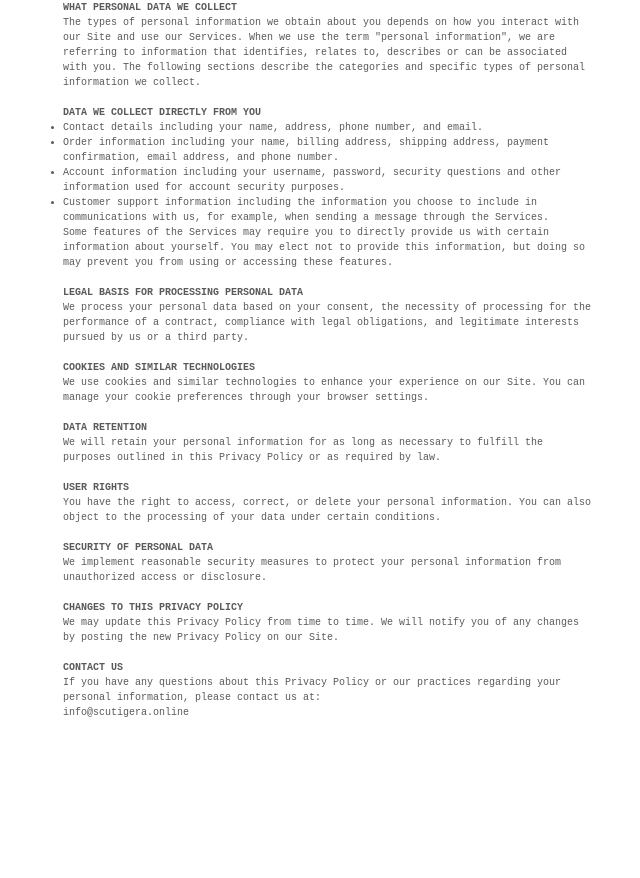
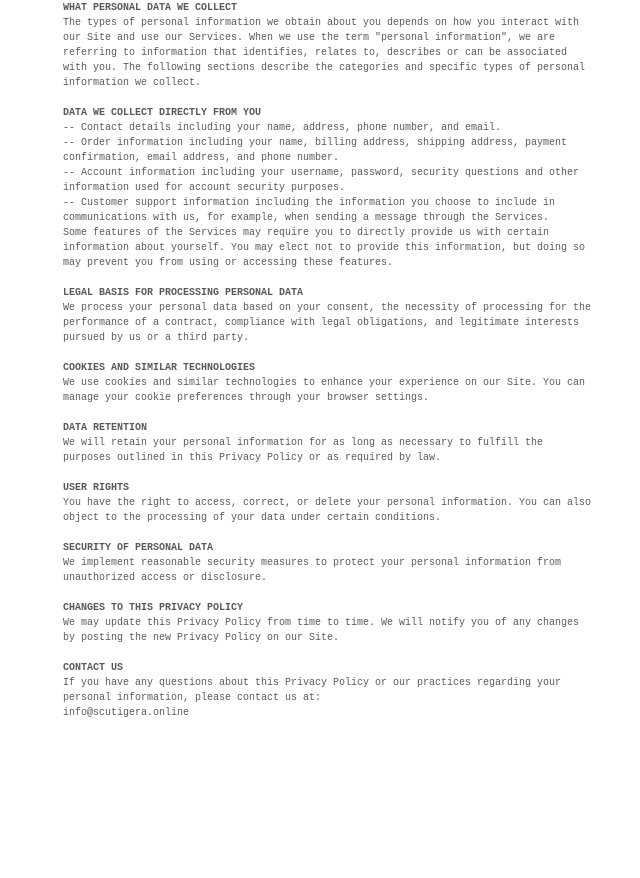
Before and after one commit to kostia2231/scutigera, a React (Vite) app: page /terms in a window 1280 px wide. Shown: the part 860-1738 px from the top of the page, without its empty margins (585-1225 px from the left). Built offline with nearby package versions, Linux system fonts and the light colour scheme; no server answers; a web font is replaced by a local one.

Commit message:
terms link added: full added

```diff
--- a/src/pages/terms/index.jsx
+++ b/src/pages/terms/index.jsx
@@ -85,24 +85,25 @@ export default function Terms() {
         <br />
         <div className="font-bold">DATA WE COLLECT DIRECTLY FROM YOU</div>
         <div>
-          <ul className="list-disc">
+          <ul>
             <li>
-              Contact details including your name, address, phone number, and
+              -- Contact details including your name, address, phone number, and
               email.
             </li>
             <li>
-              Order information including your name, billing address, shipping
-              address, payment confirmation, email address, and phone number.
+              -- Order information including your name, billing address,
+              shipping address, payment confirmation, email address, and phone
+              number.
             </li>
             <li>
-              Account information including your username, password, security
+              -- Account information including your username, password, security
               questions and other information used for account security
               purposes.
             </li>
             <li>
-              Customer support information including the information you choose
-              to include in communications with us, for example, when sending a
-              message through the Services.
+              -- Customer support information including the information you
+              choose to include in communications with us, for example, when
+              sending a message through the Services.
             </li>
           </ul>
           <div>
```
